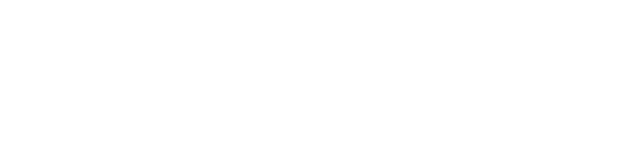
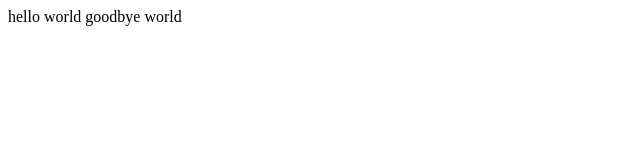
Before and after one commit to willyle/new-project, a plain HTML site: page index.html in a window 1280 px wide. Shown: the whole page, without its empty margins (0-640 px from the left). Drawn offline with Linux system fonts and the light colour scheme.

Commit message:
added goodbye world

```diff
--- a/index.html
+++ b/index.html
@@ -9,6 +9,8 @@
 	</head>
 
 	<body>
+		hello world
 
+		goodbye world
 	</body>
 </html>
```
